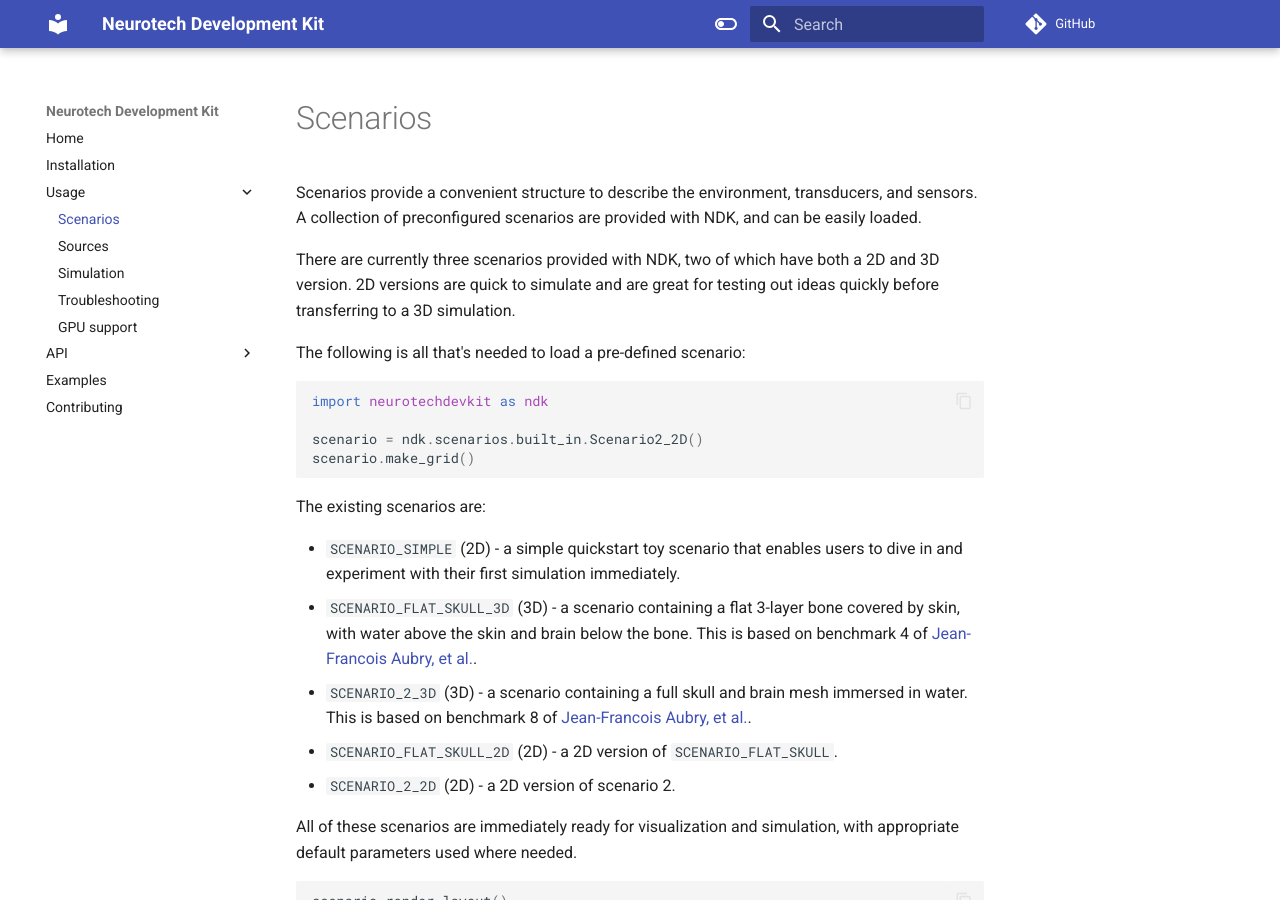
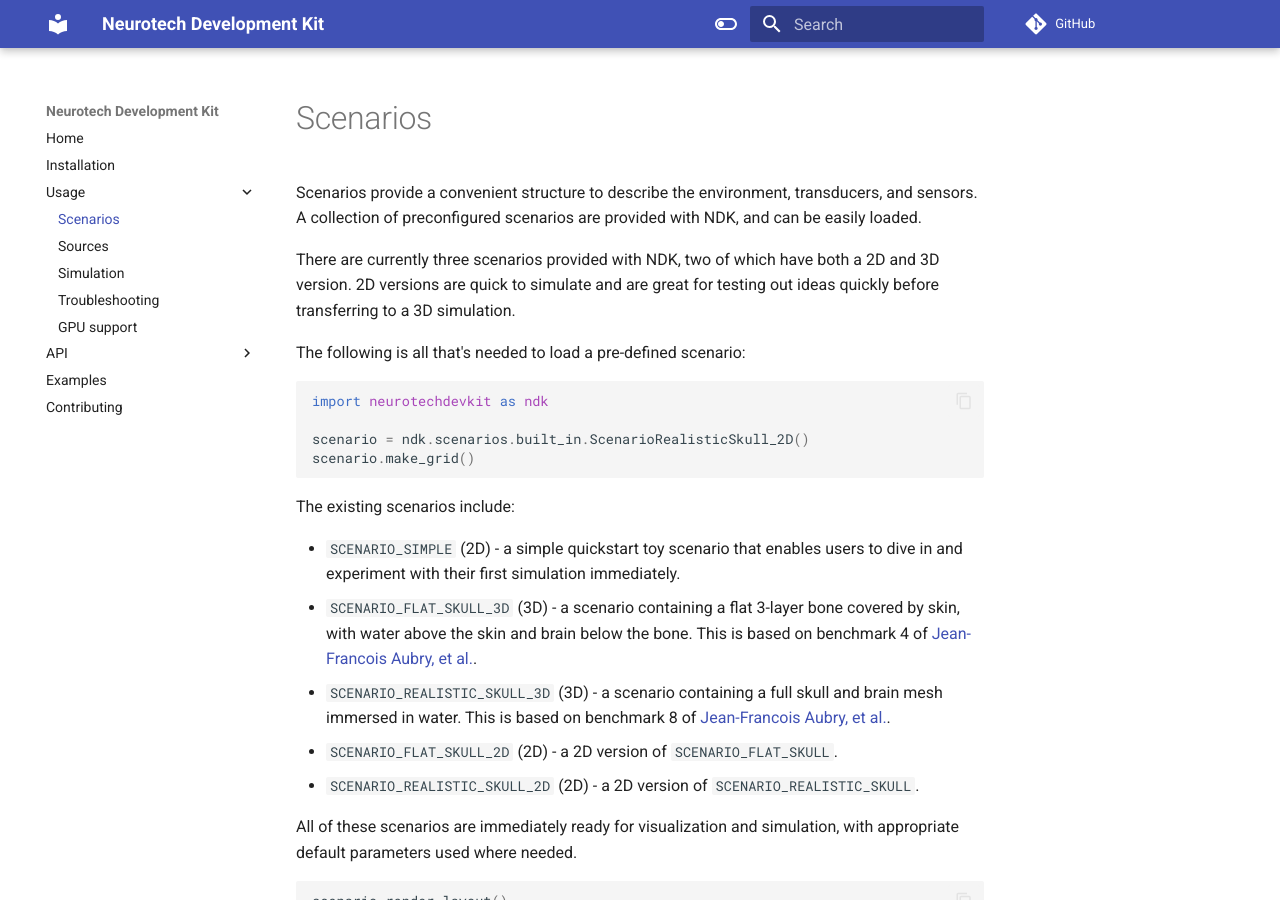
Before and after one commit to agencyenterprise/neurotechdevkit, an MkDocs documentation site: the page built from docs/usage/loading_scenarios.md, in a window 1280 px wide and 900 px high. Built offline with MkDocs 1.6.1 and Material for MkDocs 9.7.7, drawn with Linux system fonts in a browser that asks for light colours; comment, search, counter and statistics services are not loaded.

Commit message:
Rename scenario 2

````diff
--- a/docs/examples/plot_scenarios.py
+++ b/docs/examples/plot_scenarios.py
@@ -32,6 +32,6 @@ plot_scenario(ndk.scenarios.built_in.ScenarioFlatSkull_2D)
 # %%
 # Simulating scenario: scenario-realistic-skull 2D
 # ===================================
-plot_scenario(ndk.scenarios.built_in.Scenario2_2D)
+plot_scenario(ndk.scenarios.built_in.ScenarioRealisticSkull_2D)
 
 # %%
--- a/docs/examples/plot_time_reverse.py
+++ b/docs/examples/plot_time_reverse.py
@@ -36,7 +36,7 @@ ELEMENT_WIDTH = 1.2e-3
 # %%
 # Helper function to make the scenario with a PhasedArraySource
 def make_scenario(element_delays=None):
-    true_scenario = ndk.scenarios.built_in.Scenario2_2D()
+    true_scenario = ndk.scenarios.built_in.ScenarioRealisticSkull_2D()
 
     # define a phased-array source
     default_source = true_scenario.sources[0]
@@ -68,7 +68,7 @@ true_scenario.render_layout()
 # The point source is visualized as a gray dot.
 
 # Reinitialize the scenario
-reversed_scenario = ndk.scenarios.built_in.Scenario2_2D()
+reversed_scenario = ndk.scenarios.built_in.ScenarioRealisticSkull_2D()
 # and reverse the source
 point_source = ndk.sources.PointSource2D(
     position=true_scenario.target.center,
--- a/docs/usage/loading_scenarios.md
+++ b/docs/usage/loading_scenarios.md
@@ -9,17 +9,17 @@ The following is all that's needed to load a pre-defined scenario:
 ```py
 import neurotechdevkit as ndk
 
-scenario = ndk.scenarios.built_in.Scenario2_2D()
+scenario = ndk.scenarios.built_in.ScenarioRealisticSkull_2D()
 scenario.make_grid()
 ```
 
-The existing scenarios are:
+The existing scenarios include:
 
 - `SCENARIO_SIMPLE` (2D) - a simple quickstart toy scenario that enables users to dive in and experiment with their first simulation immediately.
 - `SCENARIO_FLAT_SKULL_3D` (3D) - a scenario containing a flat 3-layer bone covered by skin, with water above the skin and brain below the bone. This is based on benchmark 4 of [Jean-Francois Aubry, et al.](https://doi.org/10.1121/10.0013426).
-- `SCENARIO_2_3D` (3D) - a scenario containing a full skull and brain mesh immersed in water. This is based on benchmark 8 of [Jean-Francois Aubry, et al.](https://doi.org/10.1121/10.0013426).
+- `SCENARIO_REALISTIC_SKULL_3D` (3D) - a scenario containing a full skull and brain mesh immersed in water. This is based on benchmark 8 of [Jean-Francois Aubry, et al.](https://doi.org/10.1121/10.0013426).
 - `SCENARIO_FLAT_SKULL_2D` (2D) - a 2D version of `SCENARIO_FLAT_SKULL`.
-- `SCENARIO_2_2D` (2D) - a 2D version of scenario 2.
+- `SCENARIO_REALISTIC_SKULL_2D` (2D) - a 2D version of `SCENARIO_REALISTIC_SKULL`.
 
 All of these scenarios are immediately ready for visualization and simulation, with appropriate default parameters used where needed.
 
````
Also changed, not shown: docs/api/scenarios.md (+2 -2 lines), docs/examples/plot_scenario2_predefined_target.py (deleted, +0 -44 lines), docs/examples/plot_scenario_predefined_target.py (added, +56 -0 lines), docs/usage/defining_sources.md (+2 -2 lines), docs/usage/gpu.md (+1 -1 lines), docs/usage/running_simulation.md (+1 -1 lines), 4 other files.
